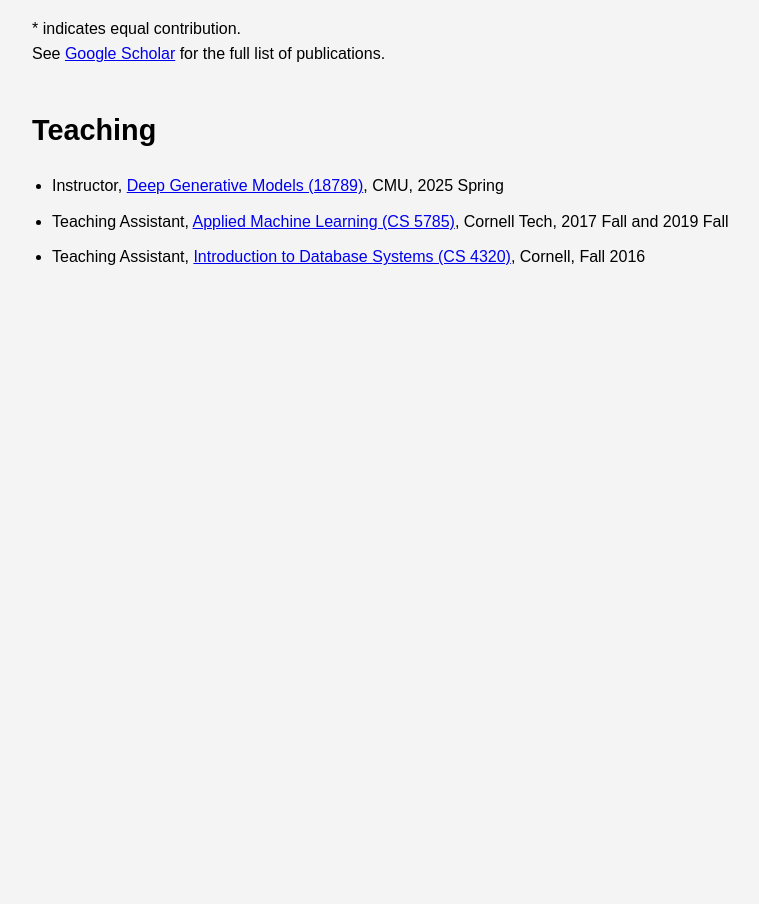
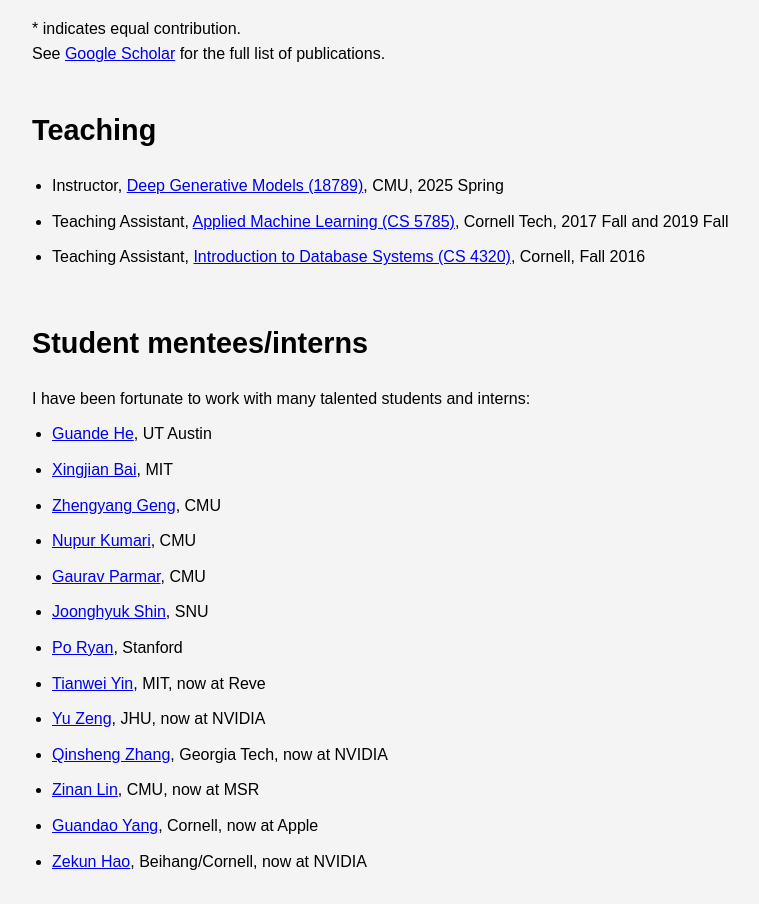
Before and after one commit to xunhuang1995/xunhuang1995.github.io, a plain HTML site: page index.html in a window 1280 px wide. Shown: the part 2264-3168 px from the top of the page, without its empty margins (52-811 px from the left). Before the commit the page ends 2564 px from the top, so only its background shows below. Drawn offline with Linux system fonts and the light colour scheme; files whose address does not match are found by name.

Commit message:
update students

```diff
--- a/index.html
+++ b/index.html
@@ -281,20 +281,26 @@
 
 
     <!-- Collaborators Section -->
-    <!-- <section id="collaborators">
+    <section id="collaborators">
         <div class="container">
             <h2>Student mentees/interns</h2>
             <p>I have been fortunate to work with many talented students and interns:</p>
             <ul>
+                <li><a href="https://guandehe.github.io/">Guande He</a>, UT Austin</li>
+                <li><a href="https://xingjianbai.com/">Xingjian Bai</a>, MIT</li>
+                <li><a href="https://gsunshine.github.io/">Zhengyang Geng</a>, CMU</li>
+                <li><a href="https://nupurkmr9.github.io/">Nupur Kumari</a>, CMU</li>
+                <li><a href="https://gauravparmar.com/">Gaurav Parmar</a>, CMU</li>
+                <li><a href="https://joonghyuk.com/">Joonghyuk Shin</a>, SNU</li>
                 <li><a href="https://ryanpo.com/">Po Ryan</a>, Stanford</li>
-                <li><a href="https://tianweiy.github.io/">Tianwei Yin</a>, MIT</li>
-                <li><a href="https://zengyu.me/">Yu Zeng</a>, JHU</li>
-                <li><a href="https://qsh-zh.github.io/">Qinsheng Zhang</a>, Georgia Tech</li>
-                <li><a href="https://zinanlin.me/">Zinan Lin</a>, CMU</li>
-                <li><a href="https://www.guandaoyang.com/">Guandao Yang</a>, Cornell (during undergrad)</li>
-                <li><a href="https://zekunhao.com/">Zekun Hao</a>, Beihang (during undergrad)</li>
+                <li><a href="https://tianweiy.github.io/">Tianwei Yin</a>, MIT, now at Reve</li>
+                <li><a href="https://zengyu.me/">Yu Zeng</a>, JHU, now at NVIDIA</li>
+                <li><a href="https://qsh-zh.github.io/">Qinsheng Zhang</a>, Georgia Tech, now at NVIDIA</li>
+                <li><a href="https://zinanlin.me/">Zinan Lin</a>, CMU, now at MSR</li>
+                <li><a href="https://www.guandaoyang.com/">Guandao Yang</a>, Cornell, now at Apple</li>
+                <li><a href="https://zekunhao.com/">Zekun Hao</a>, Beihang/Cornell, now at NVIDIA</li>
             </ul>
         </div>
-    </section> -->
+    </section>
 </body>
 </html>
```
